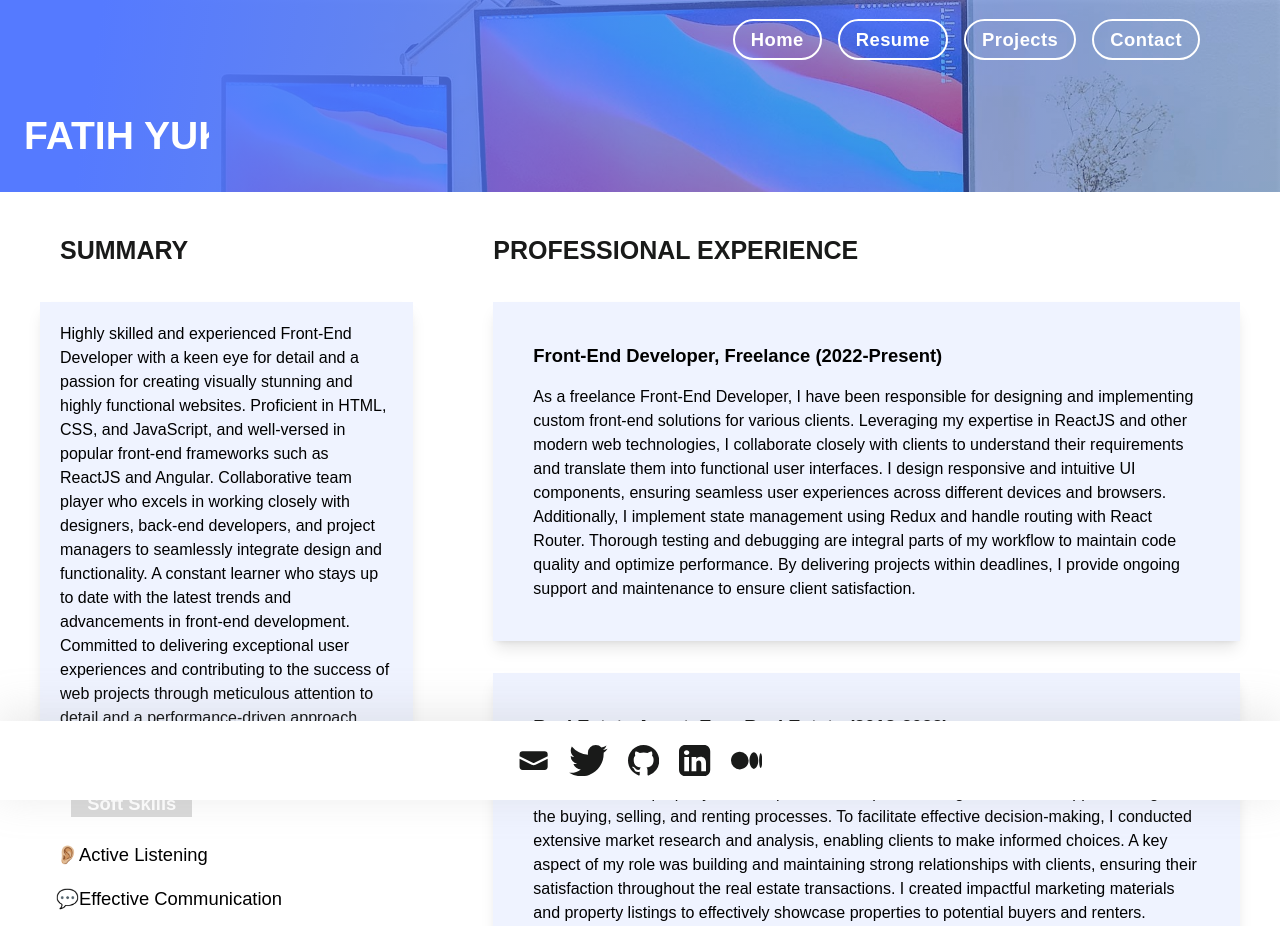
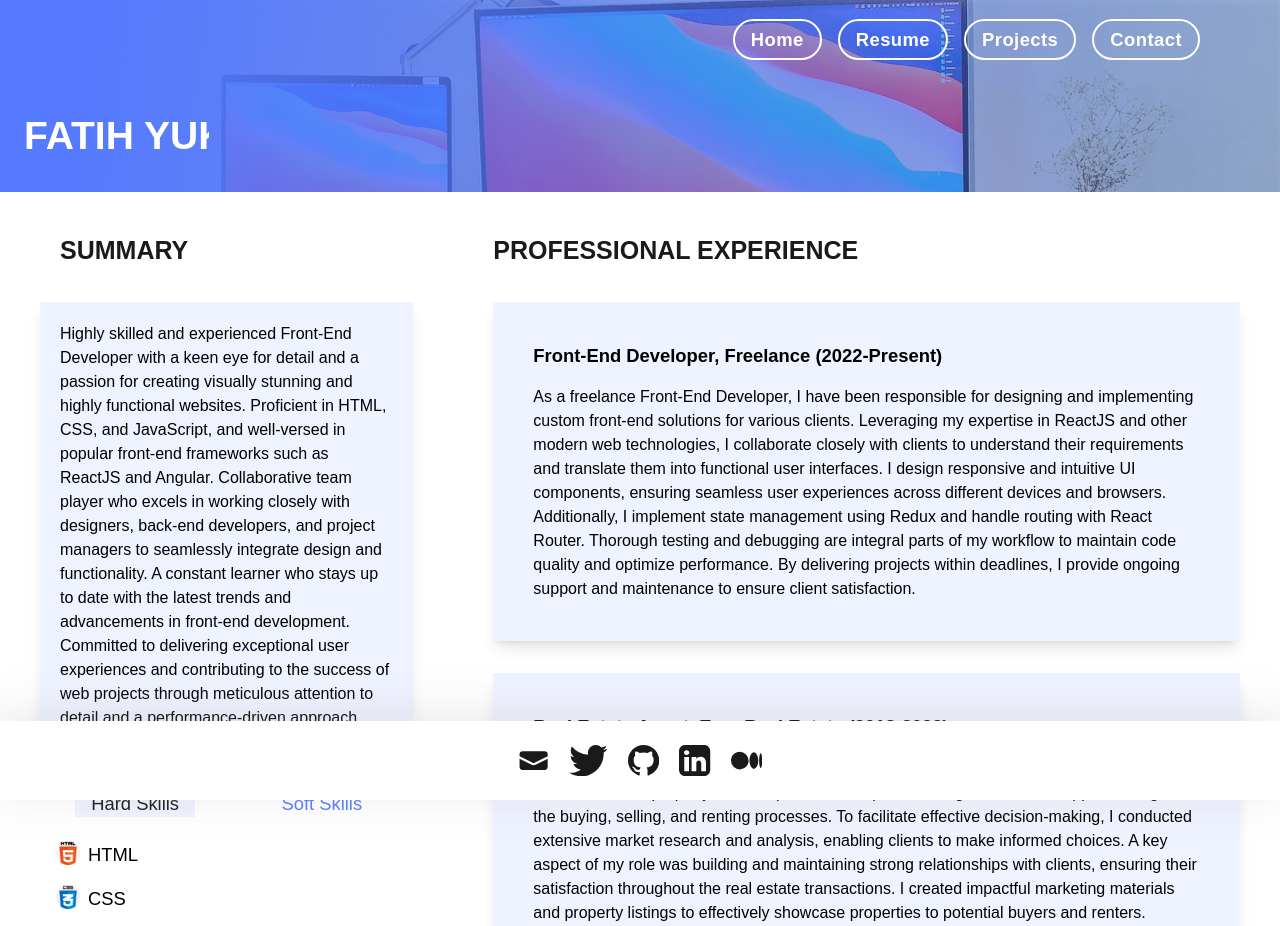
Before and after one commit to fatihyuksel3109/my-portfolio, a Next.js app: page /resume in a window 1280 px wide. Shown: the top 926 px of the page. Built offline with nearby package versions, Linux system fonts and the light colour scheme.

Commit message:
skills updated

```diff
--- a/app/components/skills.jsx
+++ b/app/components/skills.jsx
@@ -3,22 +3,22 @@ import Image from "next/image";
 import React, { useState } from "react";
 
 const Skills = ({ data }) => {
-  const [activeTab, setActiveTab] = useState("Soft");
+  const [activeTab, setActiveTab] = useState("Hard");
 
-  const setBg = (active) => (activeTab === active ? "bg-grey" : "bg-white");
+  const setBg = (active) => (activeTab === active ? "bg-blue-light text-black" : "bg-white text-blue");
   const setTabsAlignment = (tab) =>
-    tab === "Soft" ? "text-left" : "text-right";
+    tab === "Hard" ? "text-left" : "text-right";
 
   const tabs = (
     <div className="flex justify-around ">
-      {["Soft", "Hard"].map((el) => (
+      {["Hard", "Soft"].map((el) => (
         <button
           key={el}
           type="button"
-          className={`btn ${setBg(el)} ${setTabsAlignment(el)} text-white text-[10]`}
+          className={`btn ${setBg(el)} ${setTabsAlignment(el)}`}
           onClick={() => setActiveTab(el)}
         >
-        <h3 className="font-semibold">{el} Skills</h3>
+        <h3 className="">{el} Skills</h3>
         </button>
       ))}
     </div>
--- a/app/data/data.tsx
+++ b/app/data/data.tsx
@@ -73,7 +73,7 @@ export const experienceData = {
     {
       role: "Product Manager, TAF (2014-2018)",
       description:
-     " As a Public Services Administrator, I supported operational effectiveness and personnel welfare. I managed personnel support, logistics, and facilities, collaborating with personnel and external stakeholders. I coordinated deployments, managed records, and provided assistance to personnel and their families. Additionally, I oversaw logistics, including inventory management and supply chain coordination. I played a crucial role in maintaining facilities.As a Public Services Administrator, I gained valuable soft skills that have shaped my professional growth. These skills include strong communication, adaptability, problem-solving, attention to detail, teamwork and collaboration, organizational skills, leadership, resilience, confidentiality and trustworthiness, and customer service.",
+        " As a Public Services Administrator, I supported operational effectiveness and personnel welfare. I managed personnel support, logistics, and facilities, collaborating with personnel and external stakeholders. I coordinated deployments, managed records, and provided assistance to personnel and their families. Additionally, I oversaw logistics, including inventory management and supply chain coordination. I played a crucial role in maintaining facilities.As a Public Services Administrator, I gained valuable soft skills that have shaped my professional growth. These skills include strong communication, adaptability, problem-solving, attention to detail, teamwork and collaboration, organizational skills, leadership, resilience, confidentiality and trustworthiness, and customer service.",
       current: false,
     },
   ],
@@ -85,6 +85,15 @@ export const contactMeText = {
 };
 
 export const skills = {
+  Hard: [
+    { icon: "/images/icons/html-5.png", text: "HTML" },
+    { icon: "/images/icons/css.png", text: "CSS" },
+    { icon: "/images/icons/git_logo.png", text: "GIT" },
+    { icon: "/images/icons/react.png", text: "React" },
+    { icon: "/images/icons/nextjs.png", text: "Nextjs" },
+    { icon: "/images/icons/javascriptt.png", text: "JavaScript" },
+    { icon: "/images/icons/typescript.png", text: "TypeScript" },
+  ],
   Soft: [
     { icon: "👂🏼", text: "Active Listening" },
     { icon: "💬", text: "Effective Communication" },
@@ -92,15 +101,7 @@ export const skills = {
     { icon: "⽓", text: "Teamwork" },
     { icon: "💡", text: "Creative Problem Solving" },
     { icon: "⌛️", text: "Time management" },
-  ],
-  Hard: [
-    { icon: "/images/icons/html-5.png", text: "HTML" },
-    { icon: "/images/icons/css.png", text: "CSS" },
-    { icon: "/images/icons/git_logo.png", text: "GIT" },
-    { icon: "/images/icons/react.png", text: "React" },
-    { icon: "/images/icons/nextjs.png", text: "Nextjs" },
-    { icon: "/images/icons/javascript.jpg", text: "JavaScript" },
-    { icon: "/images/icons/typescript.png", text: "TypeScript" },
+    { icon: "🤔", text: "Problem Solving" },
   ],
 };
 
```
Also changed, not shown: public/images/icons/javascript.jpg (deleted), public/images/icons/javascriptt.png (added).
